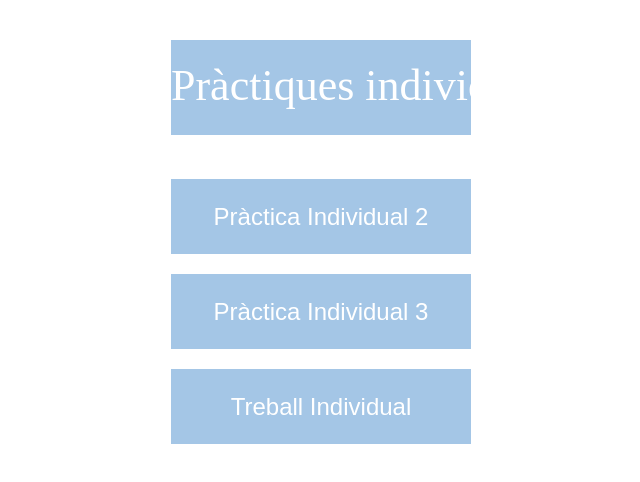
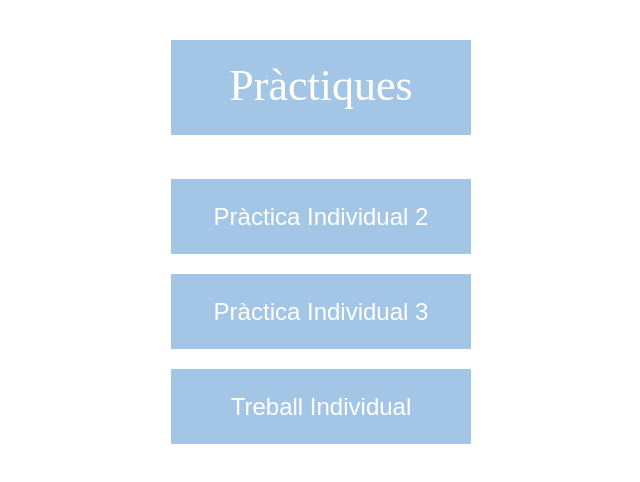
Before and after one commit to ArnauBarbaUdG/-p_individual, a plain HTML site: page index.html in a window 1280 px wide. Shown: the whole page, without its empty margins (319-959 px from the left). Drawn offline with Linux system fonts and the light colour scheme.

Commit message:
Update index.html

```diff
--- a/index.html
+++ b/index.html
@@ -7,9 +7,9 @@
 	</head>
 	<body>
 		<div class="grid-container">
-			<p class="menu-object" id="title">Pràctiques individuals</p>
-			<button class="menu-object" onclick="loadpage('./pi_2/index.html')">Pràctica Individual 2</button>
-			<button class="menu-object" onclick="loadpage('./pi_3/index.html')">Pràctica Individual 3</button>
+			<p class="menu-object" id="title"> Pràctiques </p>
+			<button class="menu-object" onclick="loadpage('./pi_2/index.html')"> Pràctica Individual 2 </button>
+			<button class="menu-object" onclick="loadpage('./pi_3/index.html')"> Pràctica Individual 3 </button>
 			<button class="menu-object" onclick="loadpage('./t_individual/index.html')"> Treball Individual </button>
 		</div>
 	</body>
```
